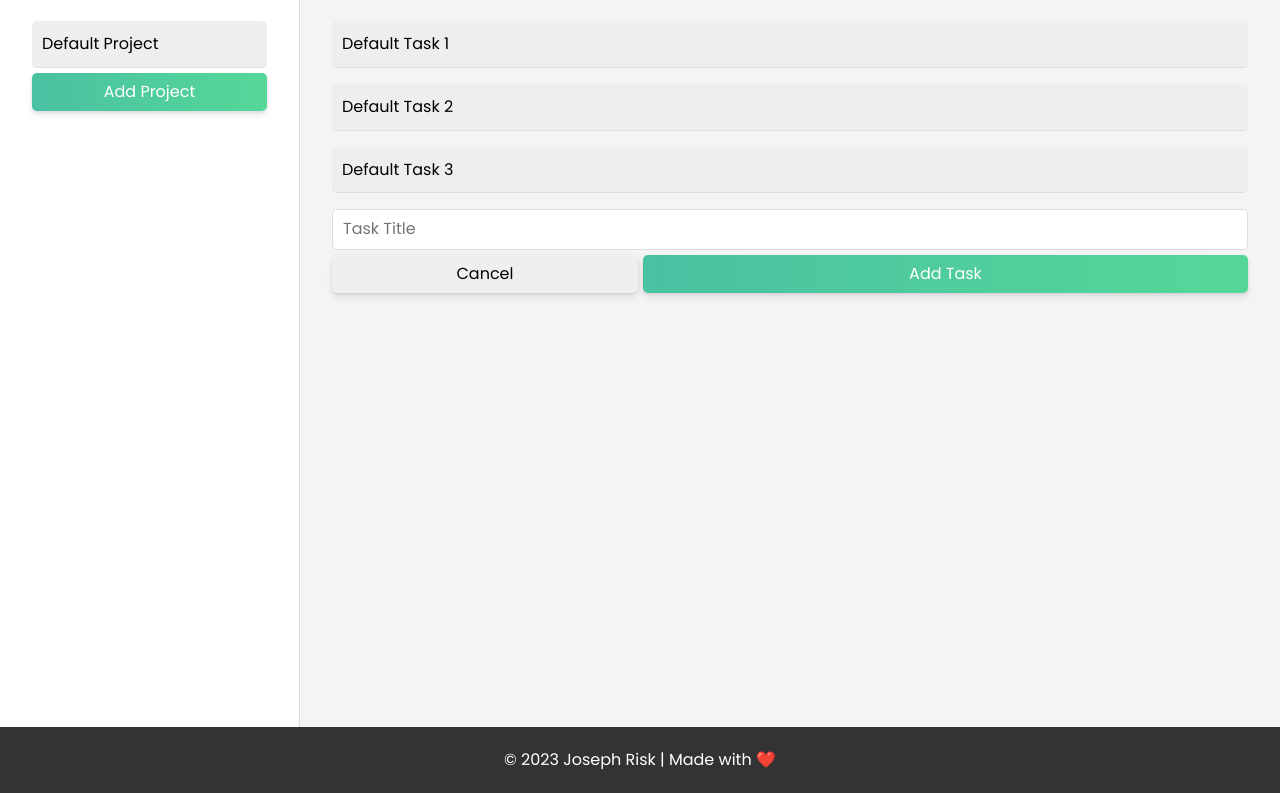
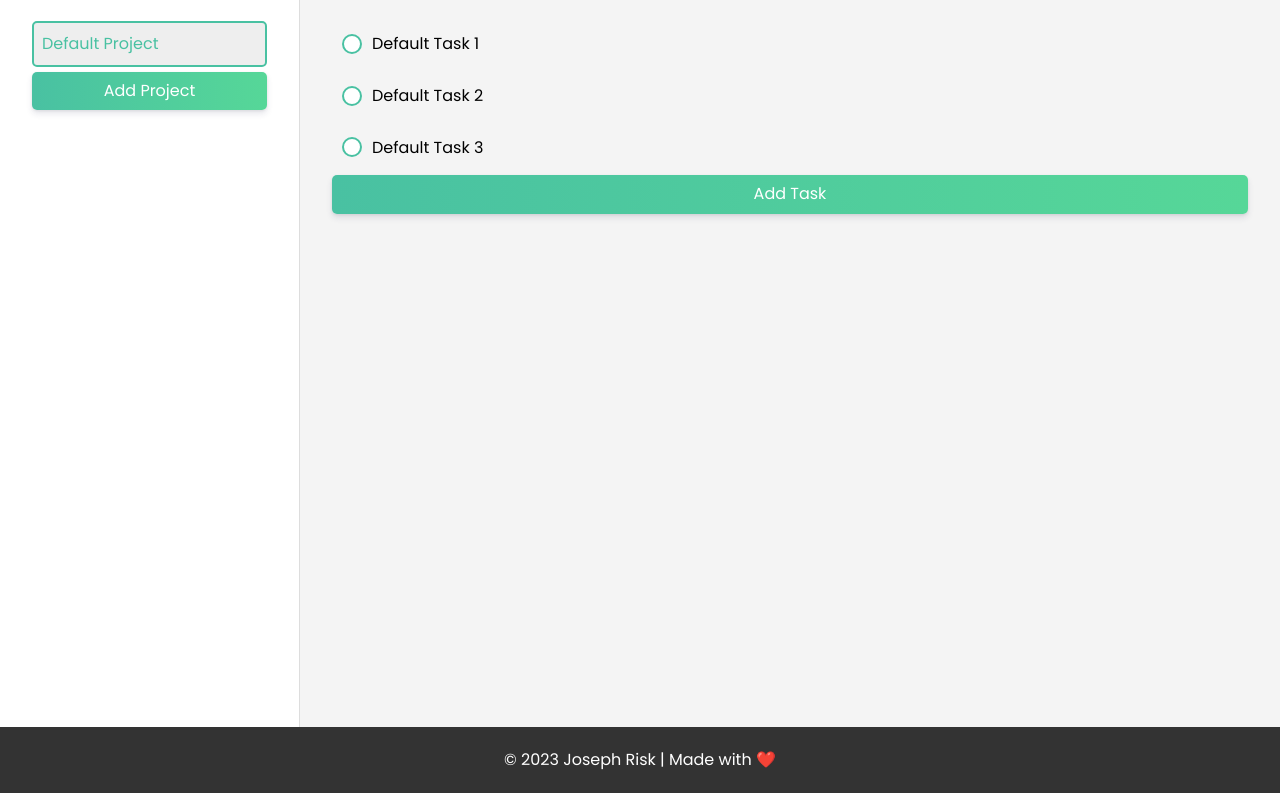
Before and after one commit to j0srisk/todo-list, a website built with webpack: page index.html in a window 1280 px wide. Shown: the part 73-866 px from the top of the page. Built offline with nearby package versions, Linux system fonts and the light colour scheme.

Commit message:
Added checkbox for tasks

```diff
--- a/index.html
+++ b/index.html
@@ -36,6 +36,7 @@
                         <!-- Tasks will be added here dynamically -->
                     </ul>
                 </div>
+                <button id="addTaskBtn">Add Task</button>
                 <div id="addTaskContainer">
                     <input type="text" id="newTaskInput" placeholder="Task Title">
                     <div id="addBtnContainer">
--- a/package.json
+++ b/package.json
@@ -21,6 +21,7 @@
   "homepage": "https://github.com/j0srisk/todo-list#readme",
   "devDependencies": {
     "css-loader": "^6.7.3",
+    "file-loader": "^6.2.0",
     "html-webpack-plugin": "^5.5.0",
     "style-loader": "^3.3.2",
     "webpack": "^5.76.2",
@@ -28,6 +29,7 @@
     "webpack-dev-server": "^4.12.0"
   },
   "dependencies": {
-    "normalize.css": "^8.0.1"
+    "normalize.css": "^8.0.1",
+    "poppins-font": "^1.0.1"
   }
 }
--- a/src/modules/task.js
+++ b/src/modules/task.js
@@ -1,6 +1,7 @@
 class Task {
     constructor(title) {
         this.title = title;
+        this.completed = false;
     }
 }
 
--- a/src/modules/ui.js
+++ b/src/modules/ui.js
@@ -5,6 +5,9 @@ const UI = (() => {
     const projectList = document.querySelector('.project-list');
     const todoList = document.querySelector('.todo-list');
 
+    //setup event listeners
+    function setupEventListeners(){
+        //event listerners for project input
     document.getElementById('addProjectBtn').addEventListener('click', function() {
         document.getElementById('addProjectBtn').style.display = 'none';
         document.getElementById('addProjectContainer').style.display = 'block';
@@ -16,7 +19,7 @@ const UI = (() => {
           event.preventDefault();
           document.getElementById('saveProjectBtn').click();
         }
-      });
+    });
 
     document.getElementById('cancelProjectBtn').addEventListener('click', function() {
         document.getElementById('addProjectBtn').style.display = 'block';
@@ -29,6 +32,33 @@ const UI = (() => {
         document.getElementById('addProjectContainer').style.display = 'none';
 
     });
+
+    //event listeners for task input
+    document.getElementById('addTaskBtn').addEventListener('click', function() {
+        document.getElementById('addTaskBtn').style.display = 'none';
+        document.getElementById('addTaskContainer').style.display = 'block';
+        document.getElementById('newTaskInput').focus();
+    });
+
+    document.getElementById('newTaskInput').addEventListener('keydown', function(event) {
+        if (event.key === 'Enter') {
+          event.preventDefault();
+          document.getElementById('saveTaskBtn').click();
+        }
+    });
+
+    document.getElementById('cancelTaskBtn').addEventListener('click', function() {
+        document.getElementById('addTaskBtn').style.display = 'block';
+        document.getElementById('addTaskContainer').style.display = 'none';
+        document.getElementById('newTaskInput').value = '';
+    });
+
+    document.getElementById('saveTaskBtn').addEventListener('click', function() {
+        document.getElementById('addTaskBtn').style.display = 'block';
+        document.getElementById('addTaskContainer').style.display = 'none';
+
+    });
+    }
 
     function createProjectElement(project) {
         const projectElement = document.createElement('li');
@@ -61,21 +91,39 @@ const UI = (() => {
         projectElement.classList.add('active');
 
         return projectElement;
-      }
+    }
 
 
     function createTaskElement(task) {
         const taskElement = document.createElement('li');
         taskElement.classList.add('task-item');
 
+        const checkbox = document.createElement('input');
+        checkbox.setAttribute('type', 'checkbox');
+        checkbox.classList.add('task-checkbox');
+
         const taskTitle = document.createElement('span');
         taskTitle.classList.add('task-title');
         taskTitle.textContent = task.title;
 
+        taskElement.appendChild(checkbox);
         taskElement.appendChild(taskTitle);
+
+        document.getElementById('newTaskInput').value = '';
+
+        taskElement.childNodes[0].addEventListener('click', (event) => {
+            if (event.target.checked) {
+                taskElement.classList.add('completed');
+                task.completed = true;
+            } else {
+                taskElement.classList.remove('completed');
+                task.completed = false;
+            }
+        });
 
         return taskElement;
     }
+
 
     function renderProjects(projects) {
         projectList.innerHTML = '';
@@ -98,6 +146,8 @@ const UI = (() => {
         });
     }
 
+    setupEventListeners();
+
     return {
         renderProjects,
         renderTasks,
--- a/src/styles.css
+++ b/src/styles.css
@@ -66,7 +66,8 @@ input[type="text"]:focus {
     border-right: 1px solid #ddd;
 }
 
-#addProjectBtn {
+#addProjectBtn,
+#addTaskBtn {
     background: var(--green-gradient);
     color: #fff;
     padding: 10px;
@@ -86,6 +87,12 @@ input[type="text"]:focus {
 
 .project-list li:hover {
     background-color: #ddd;
+}
+
+.project-list .active {
+    padding: 8px;
+    border: #49c1a2 2px solid;
+    color: #49c1a2;
 }
 
 .project-item {
@@ -115,7 +122,7 @@ input[type="text"]:focus {
 }
 
 #saveProjectBtn {
-    background: linear-gradient(to right, #49c1a2, #56d798);
+    background: var(--green-gradient);
     color: #fff;
 }
 
@@ -130,7 +137,7 @@ input[type="text"]:focus {
 }
 
 #addTaskBtn {
-    background: linear-gradient(to right, #49c1a2, #56d798);
+    background: var(--green-gradient);
     color: #fff;
     padding: 10px;
     text-align: center;
@@ -141,19 +148,80 @@ input[type="text"]:focus {
 
 .todo-list li {
     padding: 10px;
-    background-color: #eee;
-    border-bottom: 1px solid #ddd;
-    border-radius: 5px;
-    margin-bottom: 1em;
+    background-color: transparent;
+    border-bottom: 1px solid #dddddd00;
+    margin-bottom: 5px;
+    display: flex;
+    align-items: center;
+    font-size: 16px;
+    font-weight: 400;
 }
 
-#newTaskInput,
-#saveTaskBtn {
-    display: yes;
+.todo-list li:hover {
+    border-radius: 5px;
+    background-color: rgba(73, 193, 162, 0.1);
+}
+
+.todo-list li:last-child {
+    border-bottom: none;
+}
+
+/* Add this rule to your CSS file */
+.task-item.completed .task-title {
+    text-decoration: line-through;
+    color: #999;
+    animation: strikeThrough 0.3s linear;
+}
+
+@keyframes strikeThrough {
+    0% {
+        color: inherit;
+        text-decoration: none;
+    }
+    100% {
+        color: #999;
+        text-decoration: line-through;
+    }
+}
+
+
+.task-checkbox {
+    appearance: none;
+    background-color: #fff;
+    border: 2px solid #49c1a2;
+    border-radius: 50%;
+    cursor: pointer;
+    height: 20px;
+    margin-right: 10px;
+    outline: none;
+    position: relative;
+    width: 20px;
+}
+
+.task-checkbox:checked {
+    background-image: var(--green-gradient);
+    border: none;
+}
+
+.task-checkbox:checked::before {
+    content: "";
+    background-color: #fff;
+    border-radius: 50%;
+    height: 10px;
+    left: 50%;
+    position: absolute;
+    top: 50%;
+    transform: translate(-50%, -50%);
+    width: 10px;
+}
+
+
+#addTaskContainer {
+    display: none;
 }
 
 #saveTaskBtn {
-    background: linear-gradient(to right, #49c1a2, #56d798);
+    background: var(--green-gradient);
     color: #fff;
     padding: 10px;
     text-align: center;
```
Also changed, not shown: 1 other file.
